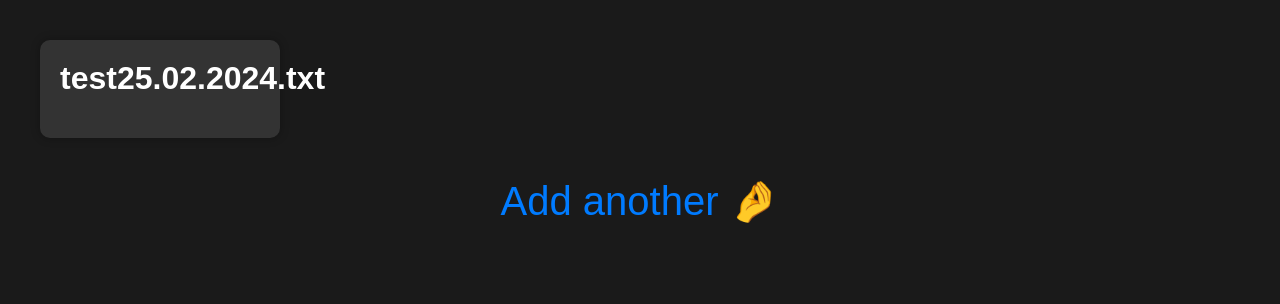
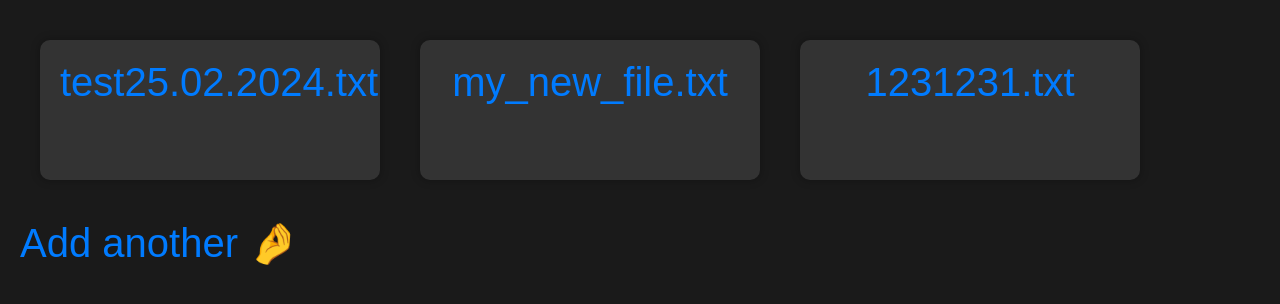
Before and after one commit to rksi-man/r-vp-1-1-gendalf, a Flask app: page /show in a window 1280 px wide. Shown: the top 304 px of the page. Run offline with Flask 3, Linux system fonts and the light colour scheme.

Commit message:
Просмотр каждого файла

```diff
--- a/app.py
+++ b/app.py
@@ -26,3 +26,10 @@ def create():
 def show():
     files_paths = os.listdir('./files')
     return render_template('show.html', list_files = files_paths)
+
+
+@app.route('/file/<name>')
+def file_fn(name):
+    path = f'./files/{name}'
+    file_context = open(path,'r').read()
+    return render_template('file.html', file_name=path, file_context=file_context)
--- /dev/null
+++ b/files/1231231.txt
@@ -0,0 +1 @@
+dsfsdfsdfsdfsdf
--- /dev/null
+++ b/files/my_new_file.txt
@@ -0,0 +1 @@
+Новый текст!
--- a/templates/show.html
+++ b/templates/show.html
@@ -13,14 +13,17 @@
             padding: 20px;
             display: flex;
             flex-wrap: wrap;
-            flex-direction: column;
-            justify-content: space-around;
+            /* flex-direction: column; */
+            flex-direction: row;
+            /* justify-content: space-around; */
+            justify-content: flex-start;
         }
 
         .file-card {
             background-color: #333;
             color: #fff;
-            width: 200px;
+            width: 300px;
+            height: 100px;
             padding: 20px;
             margin: 20px;
             border-radius: 10px;
@@ -31,6 +34,7 @@
             margin-top: 0;
         }
         a {
+
             display: block;
             text-align: center;
             margin-top: 20px;
@@ -48,7 +52,8 @@
 <body>
     {% for file_name in list_files %}
         <div class="file-card">
-            <h1 class="file-title">{{ file_name }}</h1>
+            <!-- <h1 class="file-title">{{ file_name }}</h1> -->
+            <a class="file-title" href="/file/{{ file_name }}">{{ file_name }}</a>
         </div>
     {% endfor %}
     <a href="/">Add another 🤌</a>
```
Also changed, not shown: templates/file.html (added, +47 -0 lines), 3 other files.
